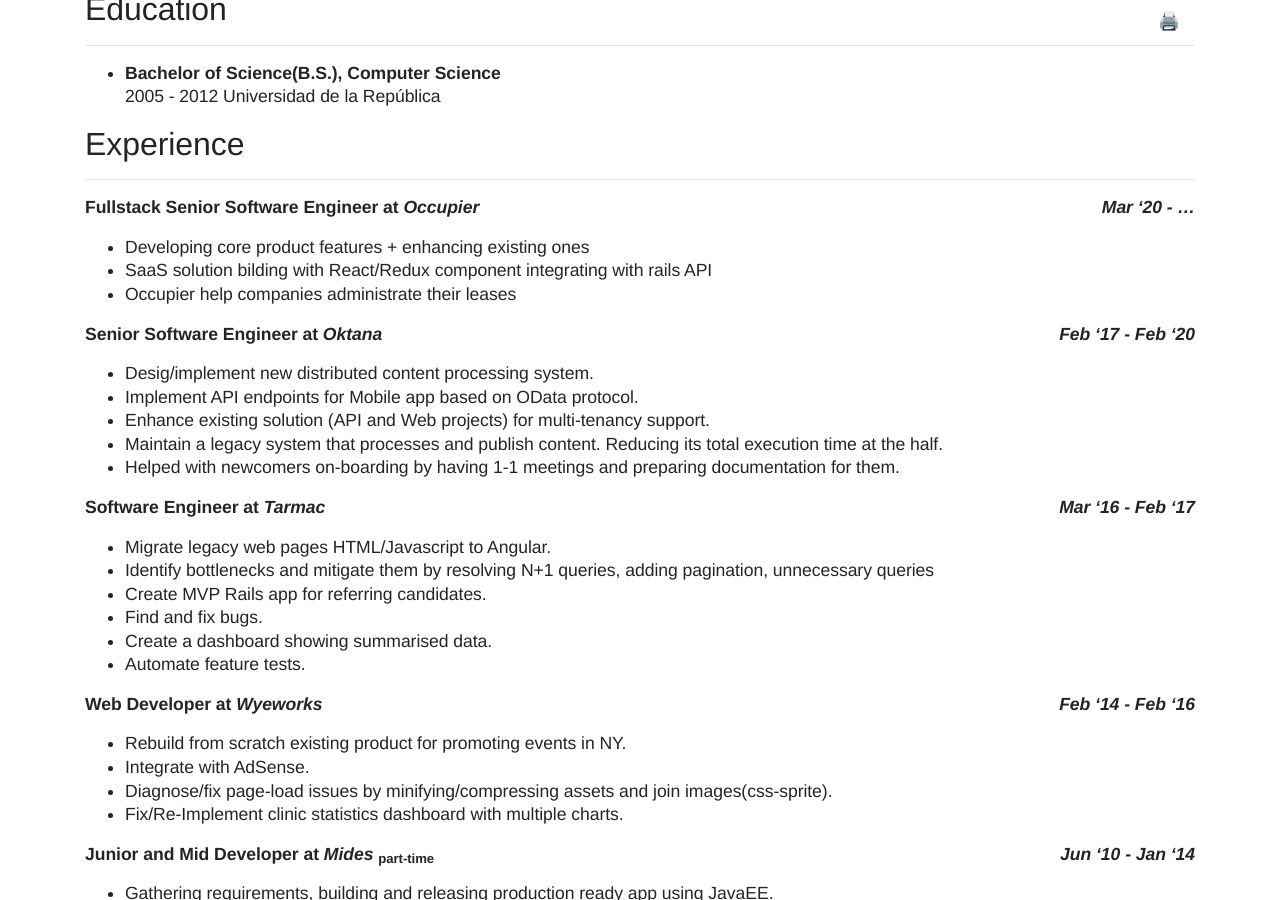
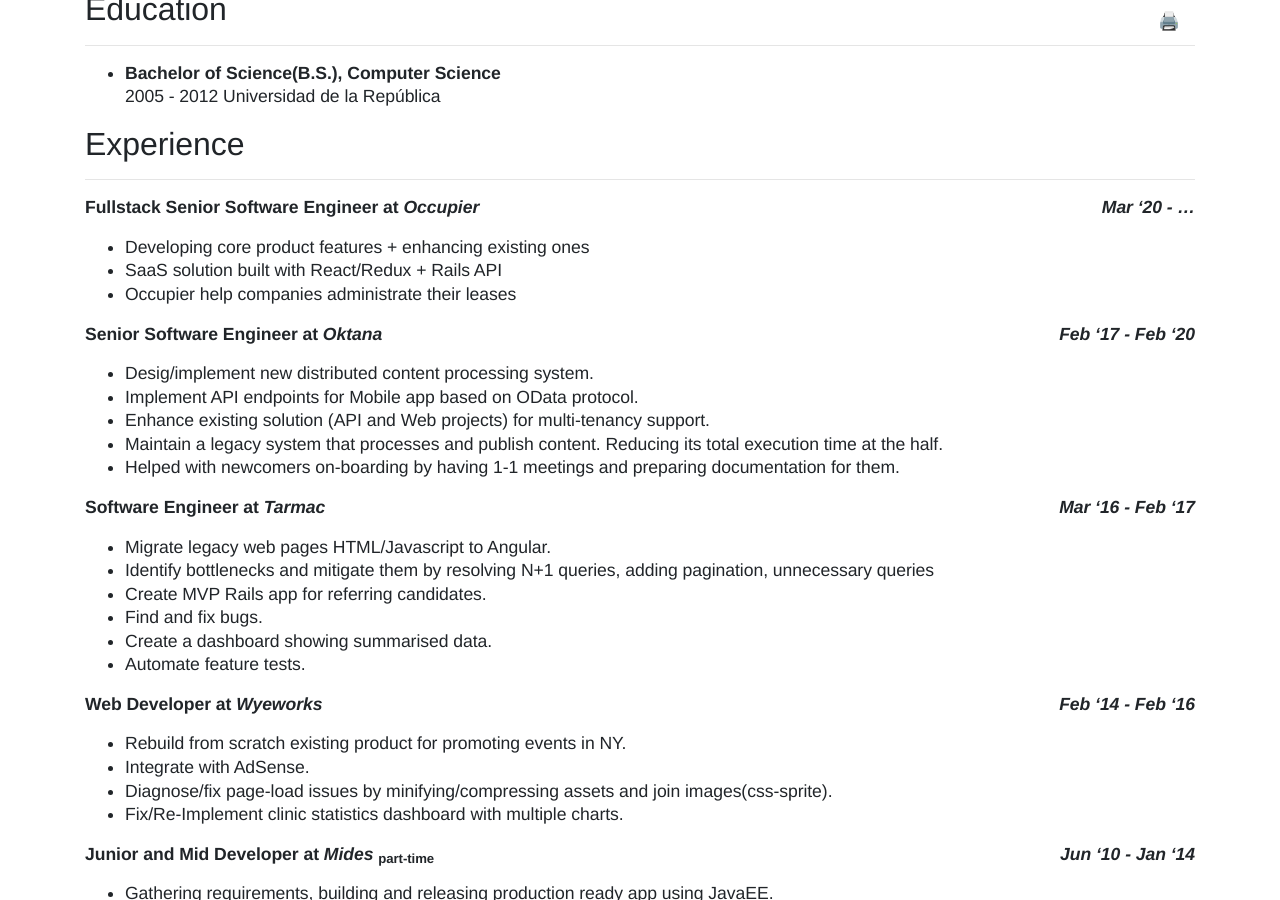
Before and after one commit to delbetu/delbetu.github.io, a Jekyll site: the page built from resume.md, in a window 1280 px wide and 900 px high, scrolled down 397 px. Built offline with Jekyll 4.4.1, drawn with Linux system fonts in a browser that asks for light colours; emoji names are drawn with the system emoji font.

Commit message:
Update resume.md

```diff
--- a/resume.md
+++ b/resume.md
@@ -37,7 +37,7 @@
 
 **Fullstack Senior Software Engineer at *Occupier*                       *Mar '20 - ...*{:.float-right}**
  - Developing core product features + enhancing existing ones
- - SaaS solution bilding with React/Redux component integrating with rails API
+ - SaaS solution built with React/Redux + Rails API
  - Occupier help companies administrate their leases
 
 **Senior Software Engineer at *Oktana*                       *Feb '17 - Feb '20*{:.float-right}**
```
